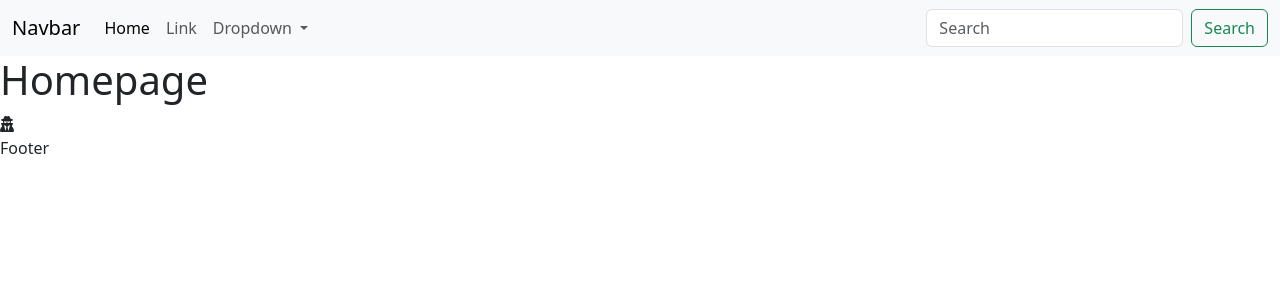
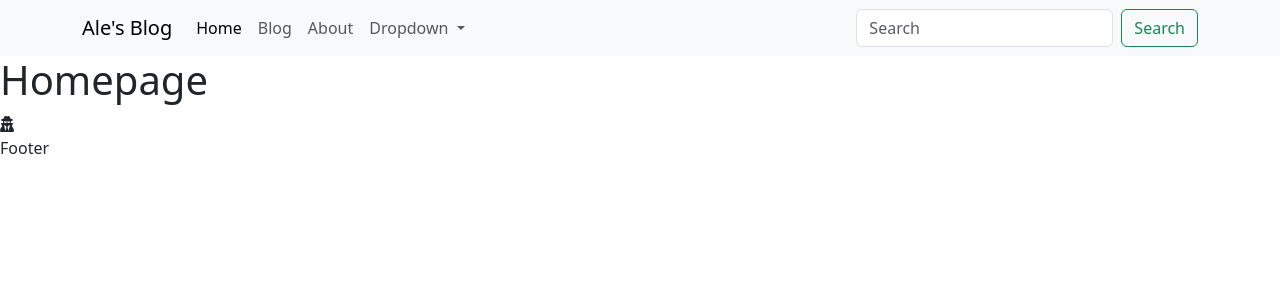
Before and after one commit to alessandro-barate/vite-boolfolio, a Vue app: page / in a window 1280 px wide. Shown: the top 300 px of the page. Built offline with nearby package versions, Linux system fonts and the light colour scheme; no server answers.

Commit message:
[UPD] Navigation system setted up

```diff
--- a/src/components/AppHeader.vue
+++ b/src/components/AppHeader.vue
@@ -1,4 +1,6 @@
 <script>
+import { RouterLink } from "vue-router";
+
 export default {
   name: "Header",
 };
@@ -7,8 +9,8 @@ export default {
 <template>
   <header>
     <nav class="navbar navbar-expand-lg bg-body-tertiary">
-      <div class="container-fluid">
-        <a class="navbar-brand" href="#">Navbar</a>
+      <div class="container">
+        <a class="navbar-brand" href="#">Ale's Blog</a>
         <button
           class="navbar-toggler"
           type="button"
@@ -23,10 +25,22 @@ export default {
         <div class="collapse navbar-collapse" id="navbarSupportedContent">
           <ul class="navbar-nav me-auto mb-2 mb-lg-0">
             <li class="nav-item">
-              <a class="nav-link active" aria-current="page" href="#">Home</a>
+              <router-link
+                :to="{ name: 'home' }"
+                class="nav-link active"
+                aria-current="page"
+                >Home</router-link
+              >
             </li>
             <li class="nav-item">
-              <a class="nav-link" href="#">Link</a>
+              <router-link :to="{ name: 'posts' }" class="nav-link"
+                >Blog</router-link
+              >
+            </li>
+            <li class="nav-item">
+              <router-link :to="{ name: 'about' }" class="nav-link"
+                >About</router-link
+              >
             </li>
             <li class="nav-item dropdown">
               <a
```
